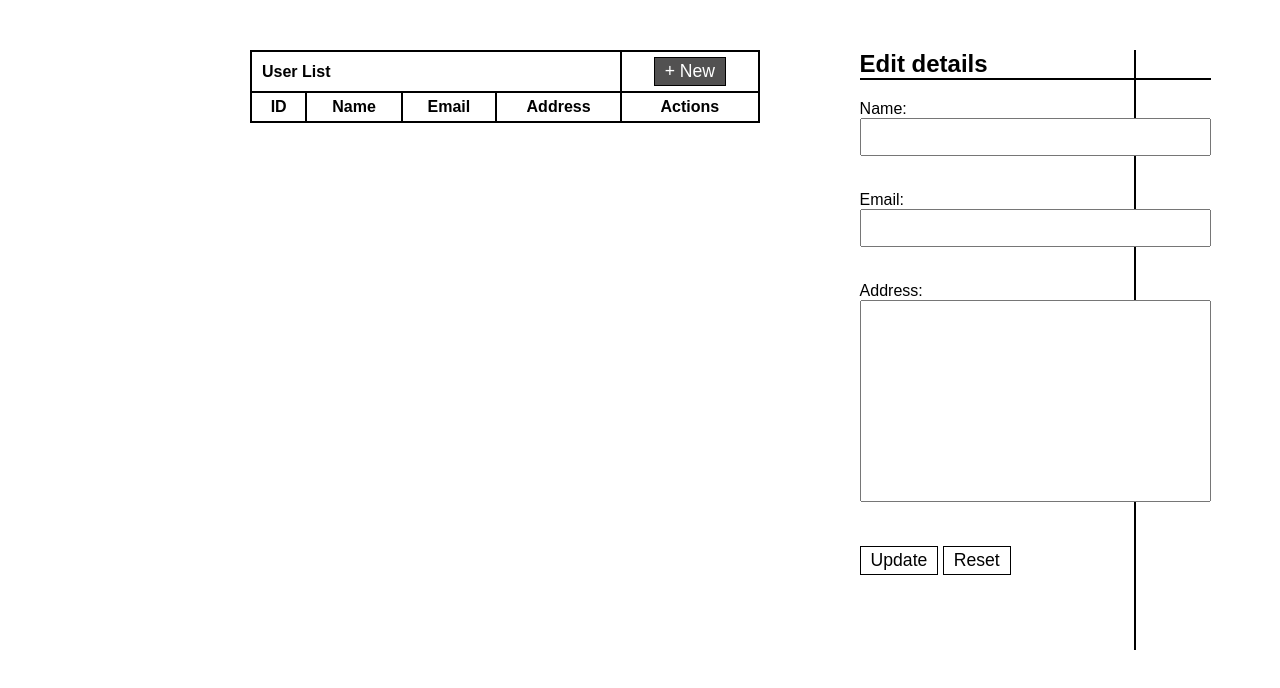
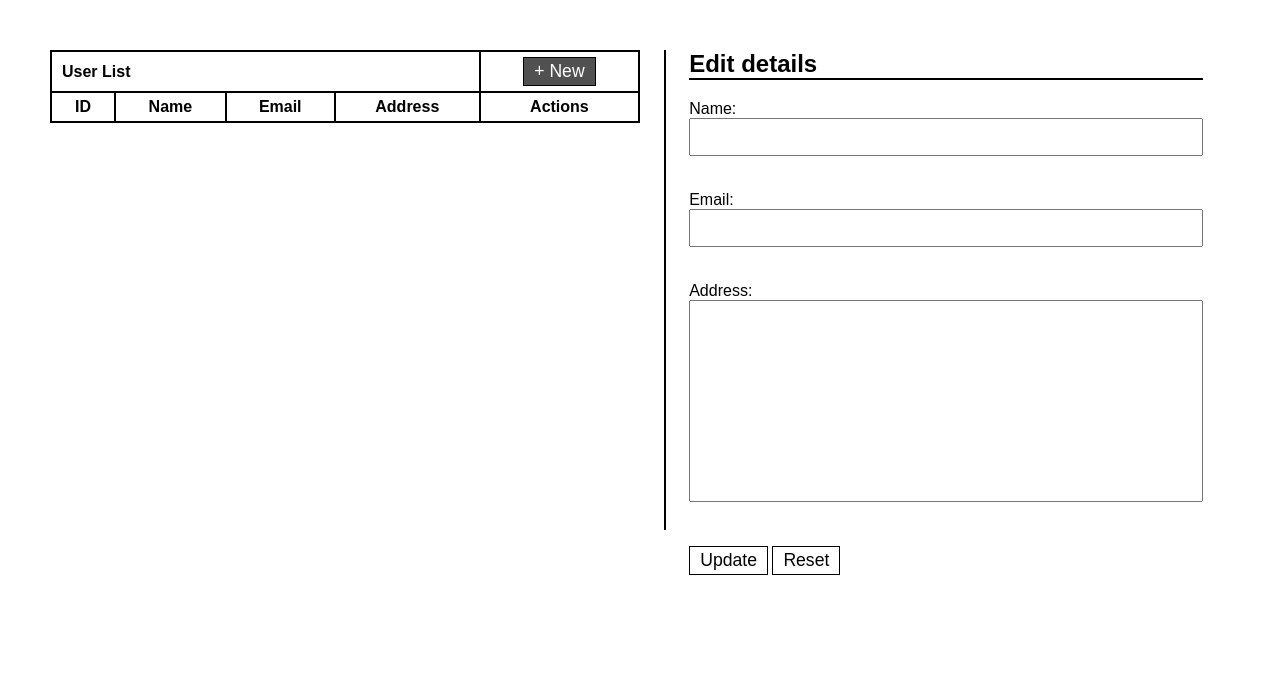
Before and after one commit to Abir18/Javascript-Refresher, a plain HTML site: page index.html in a window 1280 px wide. Drawn offline with Linux system fonts and the light colour scheme; no server answers.

Commit message:
Changed Layout

```diff
--- a/index.html
+++ b/index.html
@@ -35,8 +35,8 @@
         </table>
 
 
+        <div class="vertical"></div>
         <section class="edit-section">
-          <div class="vertical"></div>
           <div>
             <h2>Edit details</h2>
             <hr />
--- a/style.css
+++ b/style.css
@@ -1,6 +1,6 @@
 #wrapper {
   display: flex;
-  margin-left: 200px;
+  /* margin-left: 200px; */
   padding: 50px;
 }
 
@@ -33,13 +33,13 @@ hr {
 
 .edit-section {
   /* width: 100%; */
-  margin-left: 100px;
+  margin-left: 2%;
   flex: 1;
 }
 
 .edit-section input,
 textarea {
-  width: 95%;
+  min-width: 95%;
   margin-bottom: 35px;
   padding: 8px;
   font-size: 16px;
@@ -51,23 +51,24 @@ label {
 
 .vertical {
   border-left: 2px solid black;
-  height: 600px;
-  position: absolute;
-  left: 1134px;
+  height: 60vh;
+  margin-left: 2%;
+  /* position: absolute;
+  left: 1134px; */
 }
 
 table {
   /* min-width: 600px; */
-  min-width: 52%;
+  min-width: 50%;
+  /* max-width: 1000px; */
+  border-collapse: collapse;
 }
 
-table,
 th,
 td {
   border: 2px solid black;
-  border-collapse: collapse;
   padding: 5px 10px;
-  max-width: 220px;
+  /* max-width: 2%; */
 }
 
 button {
```
